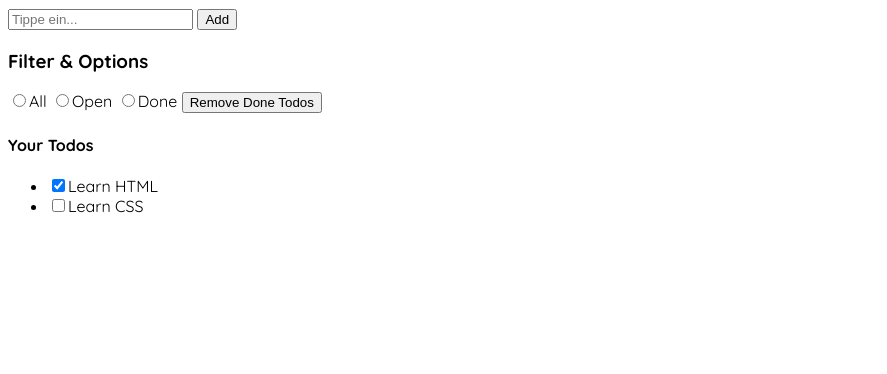
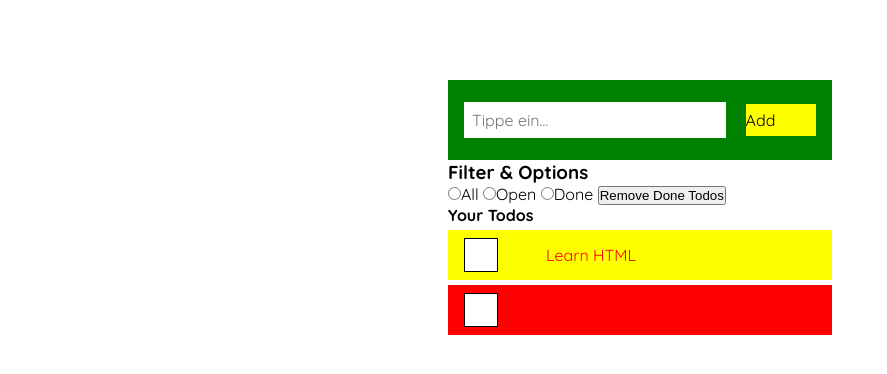
Before and after one commit to StefanH87/ToDo-App, a plain HTML site: page index.html in a window 1280 px wide. Shown: the whole page, without its empty margins (0-887 px from the left). Drawn offline with Linux system fonts and the light colour scheme.

Commit message:
chore:todo

```diff
--- a/index.html
+++ b/index.html
@@ -18,7 +18,7 @@
         <header>
             <form id="add_button_form">
                 <input type="text" name="" id="listInput" placeholder="Tippe ein...">
-                <button>Add</button>
+                <button class="add-button">Add</button>
             </form>
         </header>
 
--- a/script4.js
+++ b/script4.js
@@ -4,7 +4,7 @@ const state = {
     {
       id: 1,
       description: "Learn HTML",
-      done: true,
+      done: false,
     },
     {
       id: 2,
@@ -31,6 +31,10 @@ const loadState = () => {
 
 // const list = document.getElementById("todo_list");
 // list.innerHTML = "";
+const form = document.getElementById("filter_and_options");
+form.addEventListener("click", (event) => {
+  event.preventDefault();
+});
 
 function renderElement(todo) {
   const newLi = document.createElement("li");
@@ -57,7 +61,7 @@ function renderElement(todo) {
 function addNewTodo() {
   state.todos.push({
     id: +new Date(),
-    description: formTextValue.value,
+    description: formTextValue.value.trim(), // am ende und anfang Leerzeichen entfernen
     done: false,
   });
 
@@ -71,10 +75,12 @@ addButton.addEventListener("submit", (event) => {
   addNewTodo();
 
   render();
+  updateState();
 });
 
 function render() {
   todoUl.innerHTML = "";
+
   for (let todo of state.todos) {
     const newTodoElement = renderElement(todo);
     todoUl.append(newTodoElement);
@@ -82,10 +88,80 @@ function render() {
 }
 render();
 
+//===================================================//
+//check keine doppelten Todos
+
+function checkDuplicateTodos() {
+  for (let description of state.todos) {
+    if (input === description) {
+      console.log("Zwilling");
+    } else {
+      console.log("alles cool");
+    }
+  }
+  return;
+}
+
+//==============================================//
+
+//Delete
+//=====================================================================//
+
+const deleteBtn = document.getElementById("remove_button");
+
+deleteBtn.addEventListener("click", (event) => {
+  console.log("huhuh");
+
+  deleteTodo();
+  render();
+});
+
+// function deleteTodo() {
+//   let todoIndex = state.todos.findIndex((todo) => todo.done === true);
+//   let todoDone = todoIndex;
+//   console.log("position" + todoDone);
+//   state.todos.splice(todoDone, -1);
+// }
+// // function deleteTodo() {
+// //   let todoIndex = state.findIndex((e) => e.done === true);
+// //   // let todoZustand = todoIndex;
+// //   console.log(todoIndex);
+// // }
+
+function deleteTodo() {
+  let todoIndex = state.todos.filter((todo) => todo.done === true);
+  let Zustand = todoIndex;
+  render();
+  console.log(Zustand);
+}
+
+//==================================================//
+
+const radiosFilterForm = document.getElementById("filter_and_options");
+
+radiosFilterForm.addEventListener("change", (event) => {
+  const radioValue = event.target.value;
+  switch (radioValue) {
+    case "all":
+      render(state.todos);
+      break;
+    case "open":
+      render(state.todos.filter((todo) => todo.done === false));
+      break;
+    case "done":
+      render(state.todos.filter((todo) => todo.done === true));
+      break;
+    default:
+      return;
+  }
+  console.log(radioValue);
+  render();
+});
+
 // filter--WIP
-const checkedElement = state.todos.filter(function (e) {
-  console.log(e.done);
-});
+// const checkedElement = state.todos.filter(function (e) {
+//   console.log(e.done);
+// });
 
 function checkState() {
   for (const done of state.todos) {
@@ -97,4 +173,3 @@ function checkState() {
     }
   }
 }
-checkState();
--- a/style.css
+++ b/style.css
@@ -1,7 +1,94 @@
+*,
+*::after,
+*::before {
+  box-sizing: border-box;
+  margin: 0;
+  padding: 0;
+}
+
 :root {
   font-family: "Quicksand", sans-serif;
+  width: 100vw;
+  height: 100vh;
 }
 
+body {
+  display: flex;
+  justify-content: center;
+
+  width: 100vw;
+  height: 100vh;
+}
+header {
+  margin: 5rem 0 0 0;
+}
+/*===============================================================*/
+/*===============================================================*/
+.todo_wrapper {
+  width: 30vw;
+  height: auto;
+}
+
+#add_button_form {
+  display: flex;
+  align-items: center;
+  justify-content: space-between;
+
+  height: 10vh;
+  width: 100%;
+
+  background: green;
+  padding: 1rem;
+}
+
+#listInput {
+  all: unset;
+  background: white;
+  padding: 0.5rem;
+  width: 70%;
+}
+
+.add-button {
+  all: unset;
+  background: yellow;
+  width: 20%;
+  height: 2rem;
+}
+/*===============================================================*/
+/*===============================================================*/
 .strike {
   text-decoration: line-through;
 }
+li:nth-of-type(odd) {
+  background: yellow;
+}
+li:nth-of-type(even) {
+  background: red;
+}
+
+li {
+  list-style: none;
+  padding: 0.5rem 1rem 0.5rem 1rem;
+  margin: 0.3rem 0 0.3rem 0;
+}
+
+li > input[type="checkbox"] {
+  all: unset;
+  display: block;
+  border: 1px solid black;
+  margin: 0 3rem 0 0;
+  background: white;
+  height: 2rem;
+  width: 2rem;
+}
+li > input[type="checkbox"]:checked {
+  background: red;
+}
+
+li {
+  display: flex;
+  align-items: center;
+
+  color: red;
+  width: 100%;
+}
```
